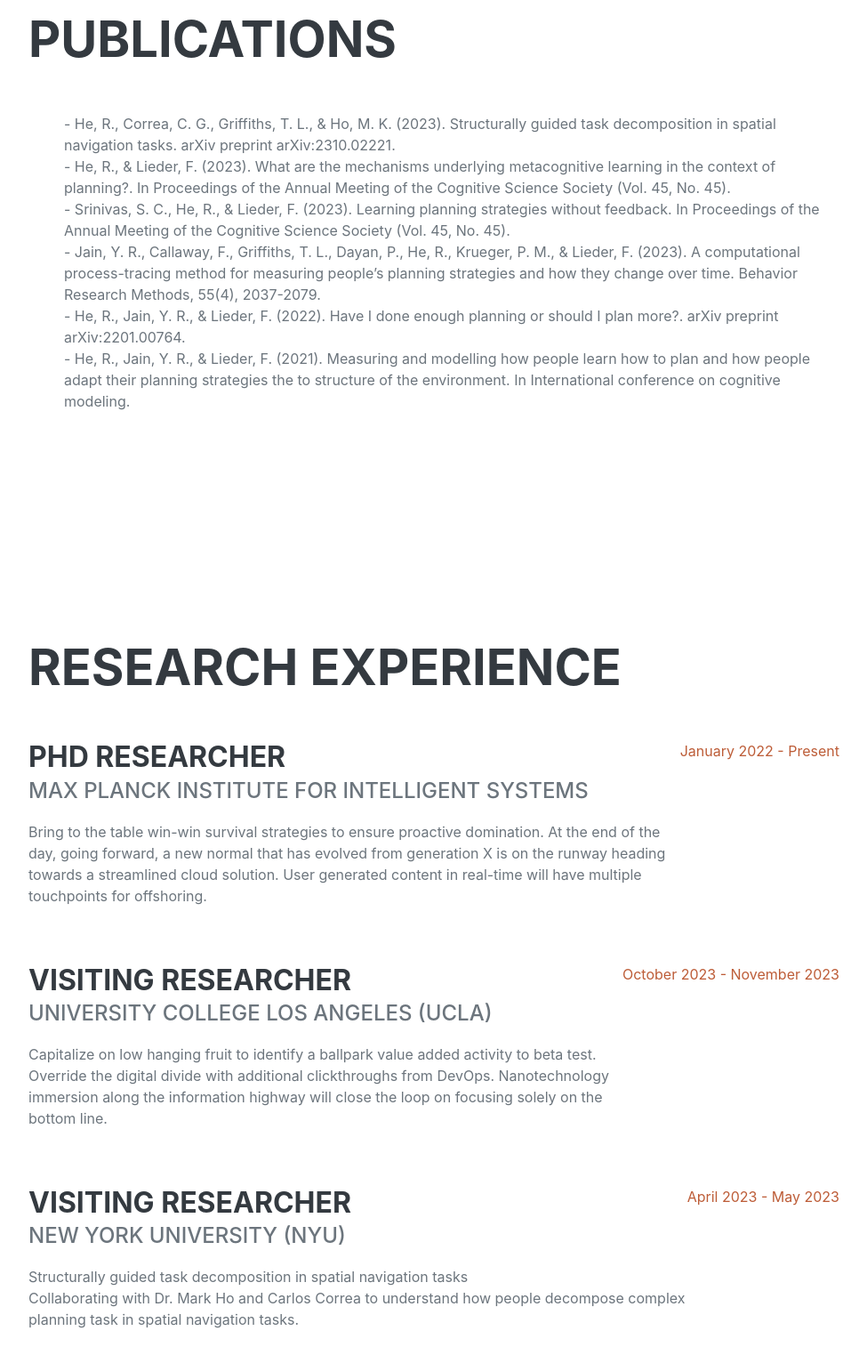
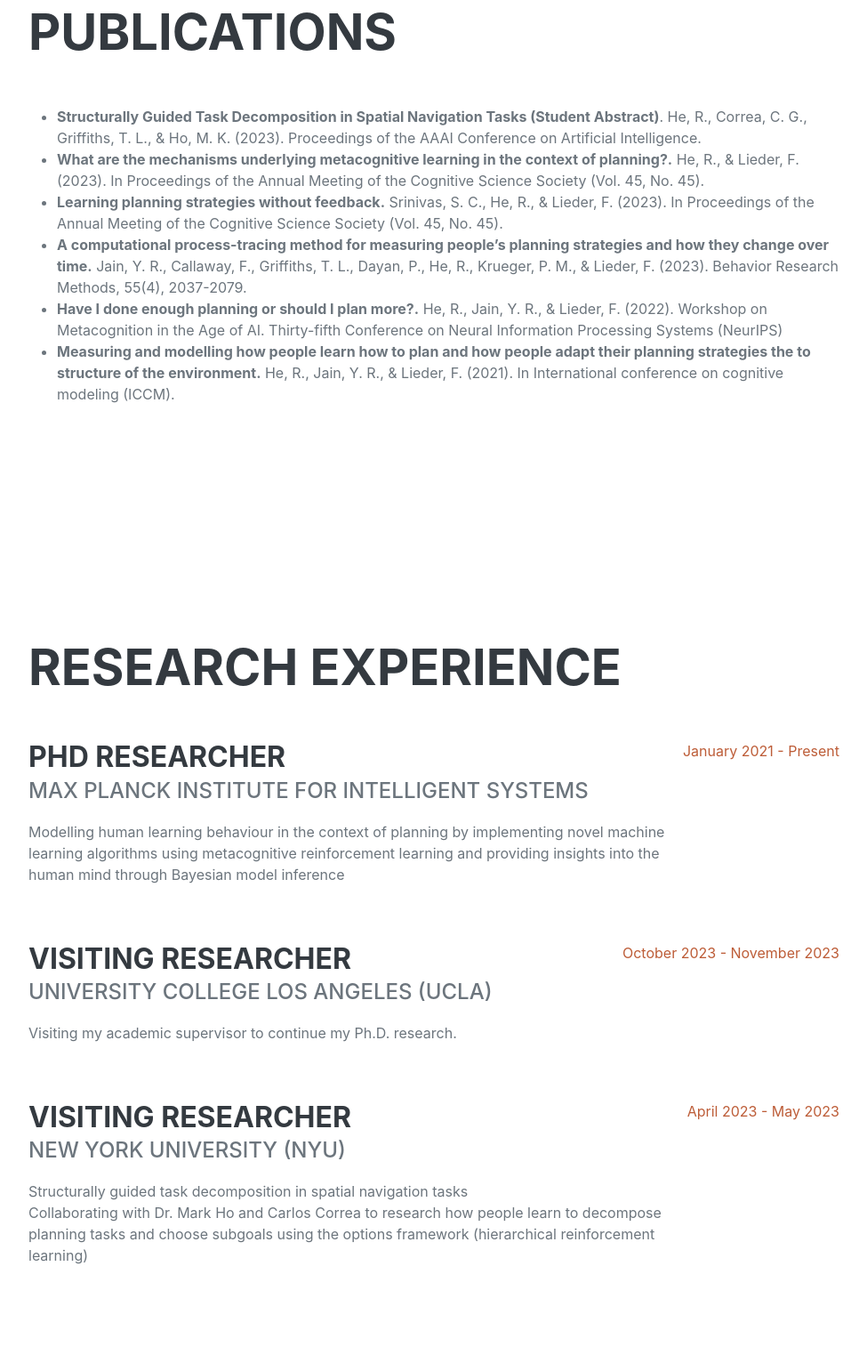
Before and after one commit to Reeche/reeche.github.io, a website: page index.html in a window 1280 px wide. Shown: the part 964-2478 px from the top of the page at 89% size, without its empty margins (288-1263 px from the left). Drawn offline with nearby package versions, Linux system fonts and the light colour scheme; a web font is replaced by a local one.

Commit message:
added scholar link, adjusted text

```diff
--- a/index.html
+++ b/index.html
@@ -49,44 +49,52 @@
                 <a href="mailto:name@email.com">ruiqi.he@outlook.com</a>
             </div>
             <p class="lead mb-2"><i>Advancing insights into human metacognitive learning behaviour</i>.
-            <p class="lead mb-2">My research lies in the intersection between machine learning and cognitive science, where I design and
+            <p class="lead mb-2">My research lies in the intersection between machine learning and cognitive science,
+                where I design and
                 conduct online experiments and apply machine learning frameworks to model the underlying learning
                 mechanism to draw inference on the human metacognitive learning behaviour.
             <p class="lead mb-2"> My research interest include cognitive modelling, multi-agent systems and game theory.
             <p class="lead mb-5"> Apart from doing research, I enjoy most of my time travelling and cooking.
-<!--            Check out my travel blog for travel inspirations.-->
+                <!--            Check out my travel blog for travel inspirations.-->
             <div class="social-icons">
                 <a class="social-icon" href="https://www.linkedin.com/in/ruiqi-h-b8832385/"><i
                     class="fab fa-linkedin-in"></i></a>
                 <a class="social-icon" href="https://github.com/Reeche"><i class="fab fa-github"></i></a>
-                <a class="social-icon" href="#!"><i class="fab fa-google"></i></a>
-                <!--                <a class="social-icon" href="#!"><i class="fab fa-facebook-f"></i></a>-->
+                <a class="social-icon" href="https://scholar.google.com/citations?user=wUto7LoAAAAJ&hl=en&oi=ao"><i class="fab fa-google"></i></a>
             </div>
         </div>
     </section>
     <hr class="m-0"/>
-        <!-- Publications-->
+    <!-- Publications-->
     <section class="resume-section" id="publications">
         <div class="resume-section-content">
             <h2 class="mb-5">Publications</h2>
-            <ul class="fa-ul mb-0">
+            <ul>
                 <li>
-                    - He, R., Correa, C. G., Griffiths, T. L., & Ho, M. K. (2023). Structurally guided task decomposition in spatial navigation tasks. arXiv preprint arXiv:2310.02221.
+                    <b>Structurally Guided Task Decomposition in Spatial Navigation Tasks (Student Abstract)</b>. He, R., Correa, C. G.,
+                    Griffiths, T. L., & Ho, M. K. (2023). Proceedings of the AAAI Conference on Artificial Intelligence.
                 </li>
                 <li>
-                    - He, R., & Lieder, F. (2023). What are the mechanisms underlying metacognitive learning in the context of planning?. In Proceedings of the Annual Meeting of the Cognitive Science Society (Vol. 45, No. 45).
+                    <b>What are the mechanisms underlying metacognitive learning in the context of planning?.</b> He,
+                    R., & Lieder, F. (2023). In Proceedings of the Annual Meeting of the Cognitive Science Society (Vol.
+                    45, No. 45).
                 </li>
                 <li>
-                    - Srinivas, S. C., He, R., & Lieder, F. (2023). Learning planning strategies without feedback. In Proceedings of the Annual Meeting of the Cognitive Science Society (Vol. 45, No. 45).
+                    <b>Learning planning strategies without feedback.</b> Srinivas, S. C., He, R., & Lieder, F. (2023).
+                    In Proceedings of the Annual Meeting of the Cognitive Science Society (Vol. 45, No. 45).
                 </li>
                 <li>
-                    - Jain, Y. R., Callaway, F., Griffiths, T. L., Dayan, P., He, R., Krueger, P. M., & Lieder, F. (2023). A computational process-tracing method for measuring people’s planning strategies and how they change over time. Behavior Research Methods, 55(4), 2037-2079.
+                    <b>A computational process-tracing method for measuring people’s planning strategies and how they
+                        change over time.</b> Jain, Y. R., Callaway, F., Griffiths, T. L., Dayan, P., He, R., Krueger,
+                    P. M., & Lieder, F. (2023). Behavior Research Methods, 55(4), 2037-2079.
                 </li>
                 <li>
-                    - He, R., Jain, Y. R., & Lieder, F. (2022). Have I done enough planning or should I plan more?. arXiv preprint arXiv:2201.00764.
-                </li>
+                    <b>Have I done enough planning or should I plan more?.</b> He, R., Jain, Y. R., & Lieder, F. (2022).
+                    Workshop on Metacognition in the Age of AI. Thirty-fifth Conference on Neural Information Processing Systems (NeurIPS)                </li>
                 <li>
-                    - He, R., Jain, Y. R., & Lieder, F. (2021). Measuring and modelling how people learn how to plan and how people adapt their planning strategies the to structure of the environment. In International conference on cognitive modeling.
+                    <b>Measuring and modelling how people learn how to plan and how people adapt their planning
+                        strategies the to structure of the environment.</b> He, R., Jain, Y. R., & Lieder, F. (2021). In
+                    International conference on cognitive modeling (ICCM).
                 </li>
             </ul>
         </div>
@@ -99,20 +107,17 @@
                 <div class="flex-grow-1">
                     <h3 class="mb-0">PhD Researcher</h3>
                     <div class="subheading mb-3">Max Planck Institute for Intelligent Systems</div>
-                    <p>Bring to the table win-win survival strategies to ensure proactive domination. At the end of the
-                        day, going forward, a new normal that has evolved from generation X is on the runway heading
-                        towards a streamlined cloud solution. User generated content in real-time will have multiple
-                        touchpoints for offshoring.</p>
+                    <p>Modelling human learning behaviour in the context of planning by implementing novel machine
+                        learning algorithms using metacognitive reinforcement learning and providing insights into the
+                        human mind through Bayesian model inference</p>
                 </div>
-                <div class="flex-shrink-0"><span class="text-primary">January 2022 - Present</span></div>
+                <div class="flex-shrink-0"><span class="text-primary">January 2021 - Present</span></div>
             </div>
             <div class="d-flex flex-column flex-md-row justify-content-between mb-5">
                 <div class="flex-grow-1">
                     <h3 class="mb-0">Visiting Researcher</h3>
                     <div class="subheading mb-3">University College Los Angeles (UCLA)</div>
-                    <p>Capitalize on low hanging fruit to identify a ballpark value added activity to beta test.
-                        Override the digital divide with additional clickthroughs from DevOps. Nanotechnology immersion
-                        along the information highway will close the loop on focusing solely on the bottom line.</p>
+                    <p>Visiting my academic supervisor to continue my Ph.D. research. </p>
                 </div>
                 <div class="flex-shrink-0"><span class="text-primary">October 2023 - November 2023</span></div>
             </div>
@@ -121,8 +126,9 @@
                     <h3 class="mb-0">Visiting Researcher</h3>
                     <div class="subheading mb-3">New York University (NYU)</div>
                     Structurally guided task decomposition in spatial navigation tasks
-                    <p>Collaborating with Dr. Mark Ho and Carlos Correa to understand how people decompose complex
-                        planning task in spatial navigation tasks.</p>
+                    <p>Collaborating with Dr. Mark Ho and Carlos Correa to research how people learn to decompose
+                        planning tasks and choose subgoals using the options framework (hierarchical reinforcement
+                        learning)</p>
                 </div>
                 <div class="flex-shrink-0"><span class="text-primary">April 2023 - May 2023</span></div>
             </div>
@@ -136,9 +142,12 @@
             <div class="d-flex flex-column flex-md-row justify-content-between mb-5">
                 <div class="flex-grow-1">
                     <h3 class="mb-0">Eberhard Karls University of Tübingen</h3>
-                    <div class="subheading mb-3">Ph.D.</div>
-                    <div>Computer Science</div>
-<!--                    <p>Grade: First</p>-->
+                    <div class="subheading mb-3">Ph.D. Computer Science</div>
+                    <!--                    <div>Computer Science</div>-->
+                    <div>Metacognitive reinforcement learning: a theory of how people learn how to plan</div>
+                    <div>Main supervisor: Dr. Falk Lieder</div>
+                    <div>Co-supervisors: Dr. Charley M. Wu, Prof. Dr. Peter Dayan</div>
+                    <!--                    <p>Grade: First</p>-->
                 </div>
                 <div class="flex-shrink-0"><span class="text-primary">January 2023 - present</span></div>
             </div>
```
